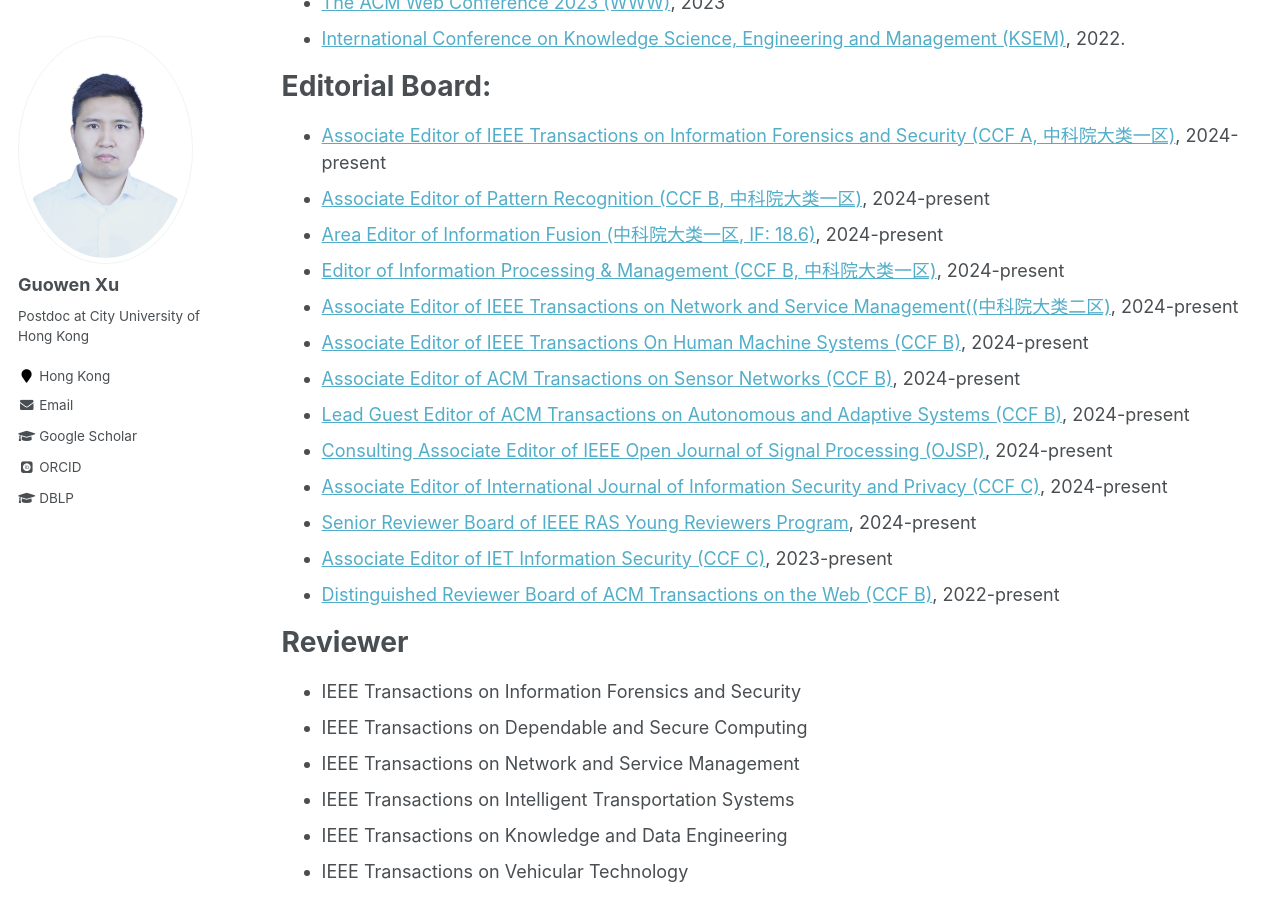
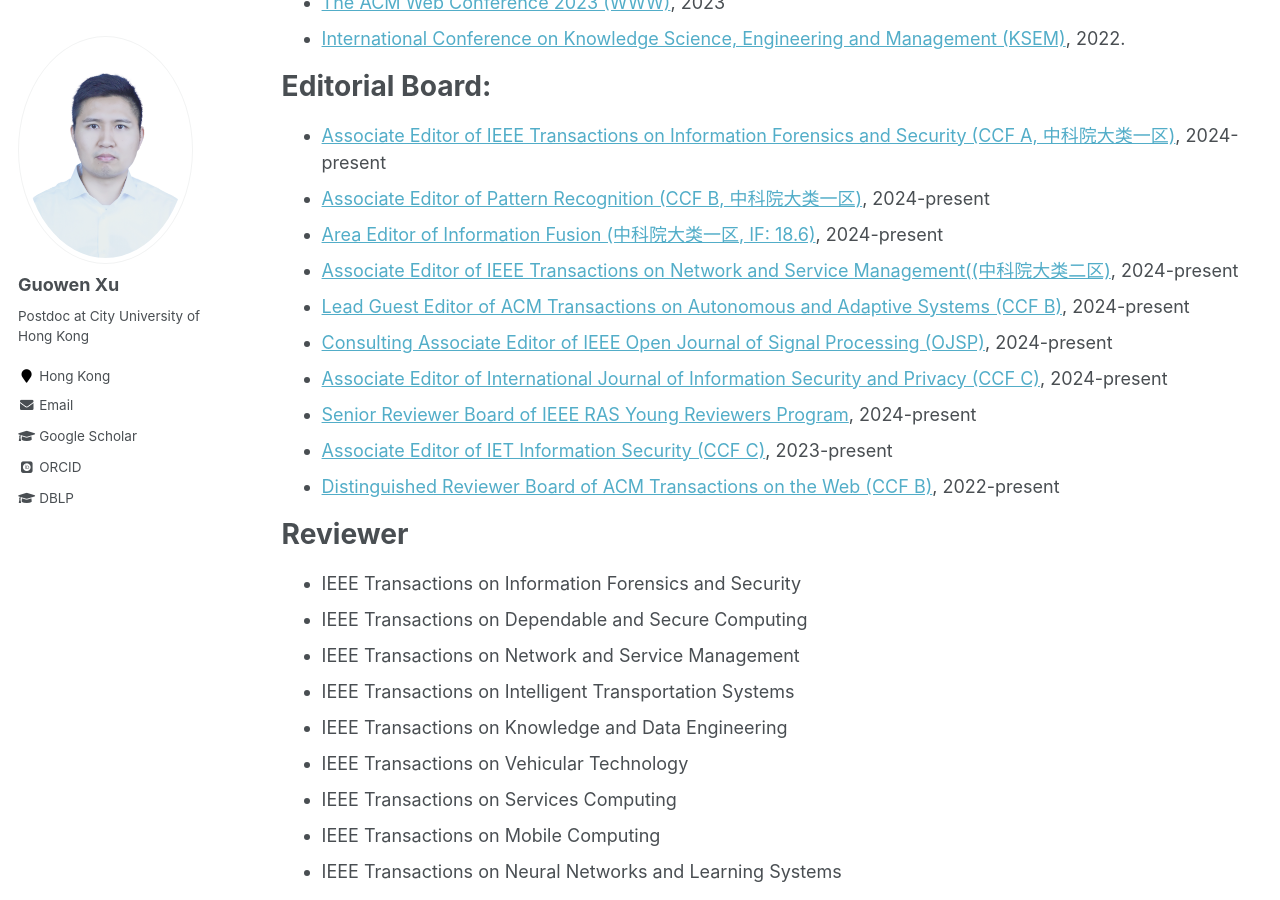
Before and after one commit to Guowen-xu/guowen-xu.github.io, a Jekyll site: the page built from _pages/services.md, in a window 1280 px wide and 900 px high, scrolled down 439 px. Built offline with Jekyll 4.4.1, drawn with Linux system fonts in a browser that asks for light colours; some web fonts are replaced.

Commit message:
Update services.md

```diff
--- a/_pages/services.md
+++ b/_pages/services.md
@@ -20,10 +20,7 @@ Editorial Board:
 * [Associate Editor of IEEE Transactions on Information Forensics and Security (CCF A, 中科院大类一区)](https://signalprocessingsociety.org/publications-resources/ieee-transactions-information-forensics-and-security/editorial-board), 2024-present
 * [Associate Editor of Pattern Recognition (CCF B, 中科院大类一区)](https://www.sciencedirect.com/journal/pattern-recognition/about/editorial-board), 2024-present
 * [Area Editor of Information Fusion (中科院大类一区, IF: 18.6)](https://www.sciencedirect.com/journal/information-fusion/about/editorial-board), 2024-present
-* [Editor of Information Processing & Management (CCF B, 中科院大类一区)](https://www.sciencedirect.com/journal/information-processing-and-management/about/editorial-board), 2024-present
 * [Associate Editor of IEEE Transactions on Network and Service Management((中科院大类二区)](https://www.comsoc.org/publications/journals/ieee-tnsm/ieee-transactions-network-and-service-management-editorial-board), 2024-present
-* [Associate Editor of IEEE Transactions On Human Machine Systems (CCF B)](https://www.ieeesmc.org/publications/transactions-on-human-machine-systems/associate-editors/), 2024-present
-* [Associate Editor of  ACM Transactions on Sensor Networks (CCF B)](https://dl.acm.org/journal/tosn), 2024-present
 * [Lead Guest Editor of ACM Transactions on Autonomous and Adaptive Systems (CCF B)](https://dl.acm.org/journal/taas/calls-for-papers), 2024-present
 * [Consulting Associate Editor of IEEE Open Journal of Signal Processing (OJSP)](https://signalprocessingsociety.org/publications-resources/ieee-open-journal-signal-processing/advisoryeditorial-board), 2024-present
 * [Associate Editor of International Journal of Information Security and Privacy (CCF C)](https://www.igi-global.com/journals/open-access/reviewers/international-journal-information-security-privacy/1096), 2024-present
```
